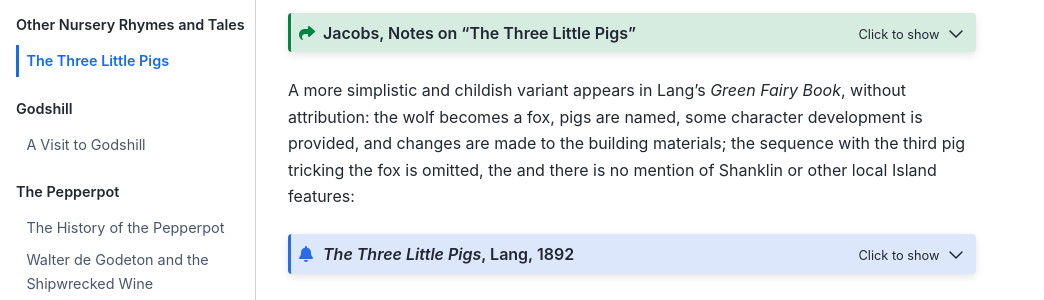
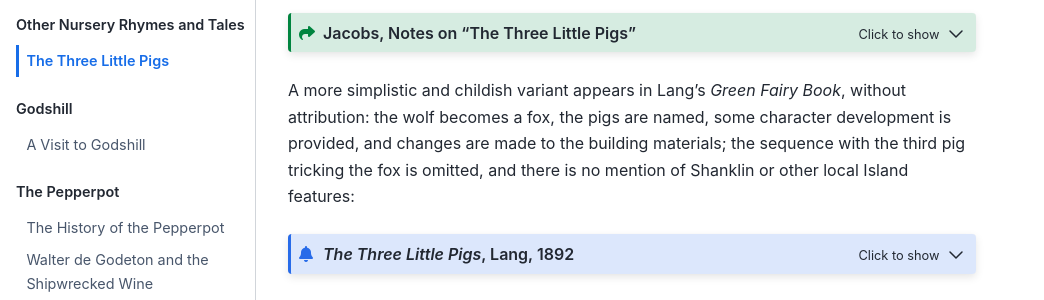
Before and after one commit to psychemedia/island-storynotes, a Jupyter Book: the page built from three-little-pigs.md, in a window 1280 px wide and 900 px high, scrolled down 1176 px. Shown: the part 180-480 px from the top of the window, without its empty margins (0-1044 px from the left). Built offline with Jupyter Book 1.0.4 settings and Sphinx 7.4.7 and the Sphinx Book theme 1.1.4, drawn with Linux system fonts in a browser that asks for light colours.

````diff
--- a/three-little-pigs.md
+++ b/three-little-pigs.md
@@ -175,7 +175,7 @@ Jacobs' also provides some source notes:
 
 ```
 
-A more simplistic and childish variant appears in Lang's *Green Fairy Book*, without attribution: the wolf becomes a fox, pigs are named, some character development is provided, and changes are made to the building materials; the sequence with the third pig tricking the fox is omitted, the and there is no mention of Shanklin or other local Island features:
+A more simplistic and childish variant appears in Lang's *Green Fairy Book*, without attribution: the wolf becomes a fox, the pigs are named, some character development is provided, and changes are made to the building materials; the sequence with the third pig tricking the fox is omitted, and there is no mention of Shanklin or other local Island features:
 
 ```{admonition} *The Three Little Pigs*, Lang, 1892
 :class: dropdown
````
